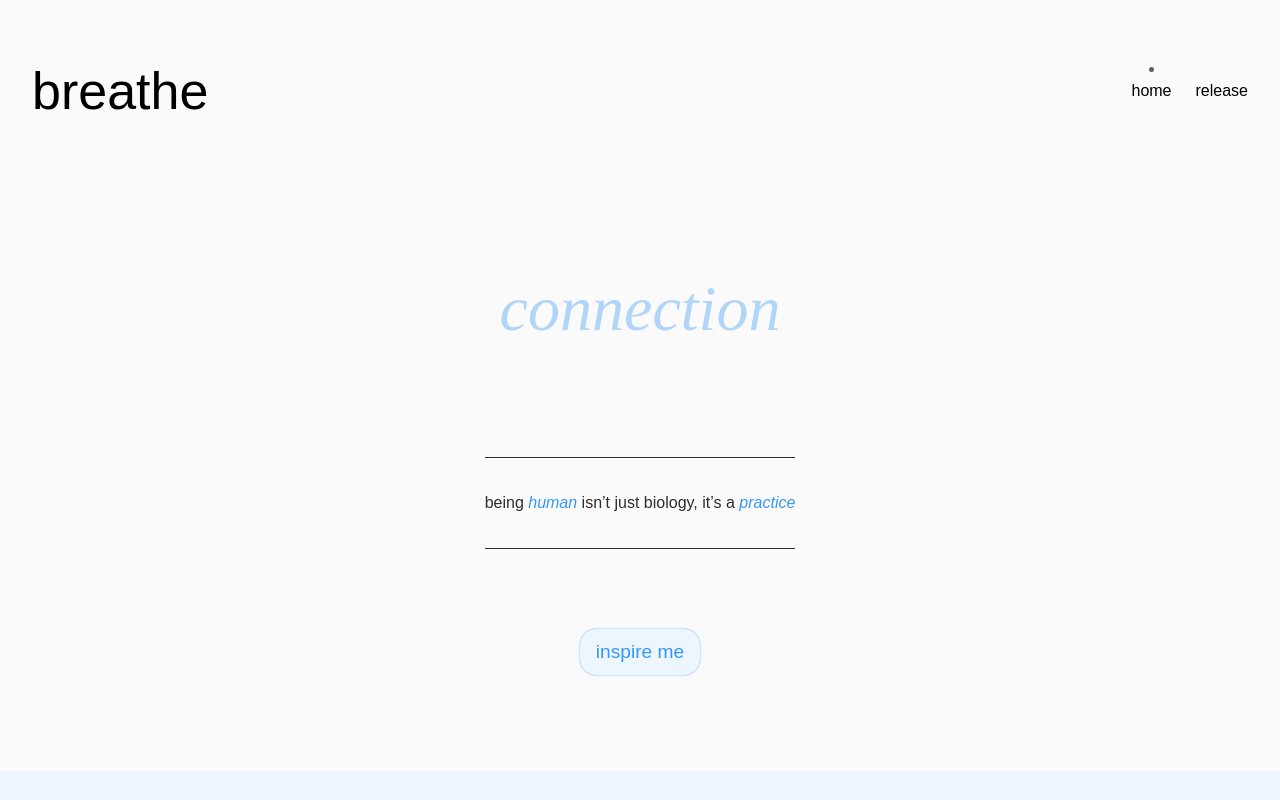
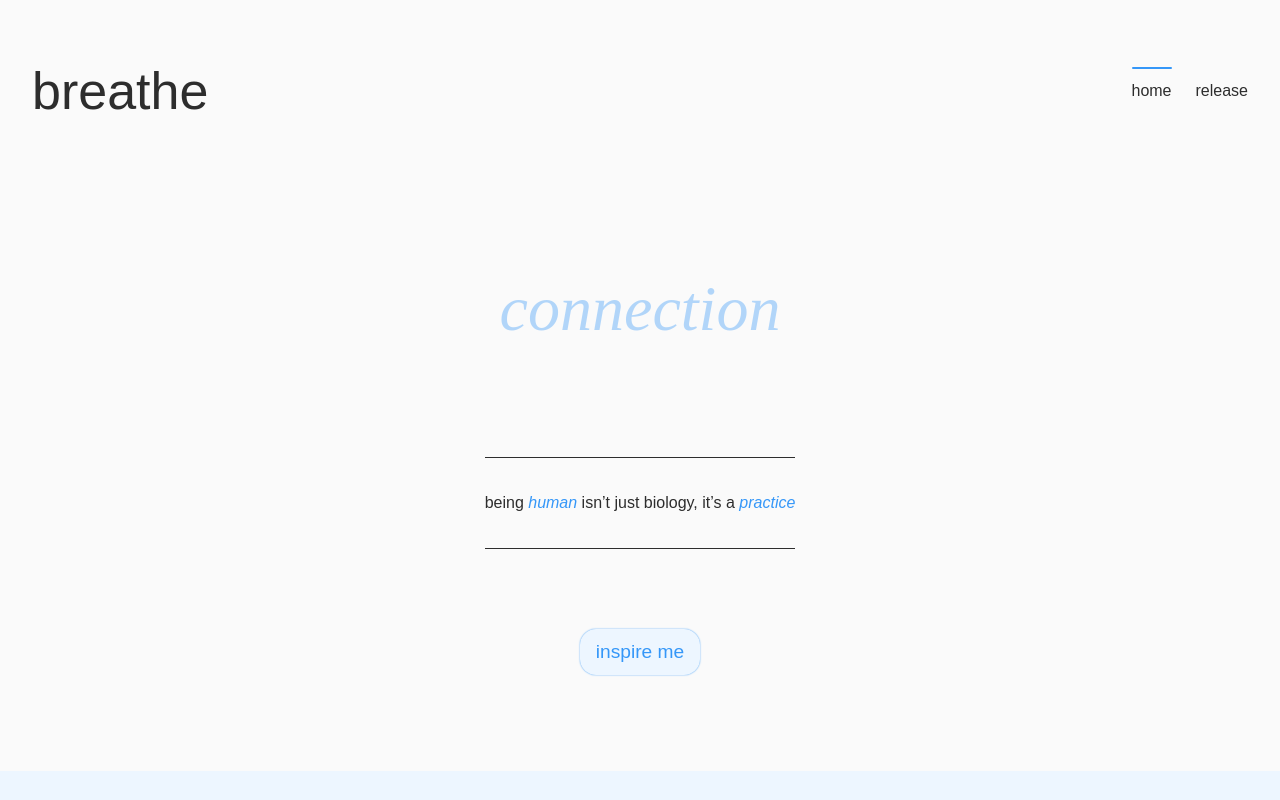
Before and after one commit to msecondi/Breathe-Client, a React (Vite) app: page / in a window 1280 px wide. Shown: the top 800 px of the page. Built offline with nearby package versions, Linux system fonts and the light colour scheme; no server answers.

Commit message:
restructured react router to include general Layout using Outlet. Added small styling to nav bar

```diff
--- a/src/App.jsx
+++ b/src/App.jsx
@@ -1,6 +1,8 @@
 import "./styles/styles.scss"
 import { BrowserRouter, Routes, Route } from "react-router-dom"
 import Home from "./pages/Home/Home.jsx"
+import FireFeed from "./pages/FireFeed/FireFeed.jsx"
+import Layout from "./pages/Layout/Layout.jsx"
 
 function App() {
 
@@ -8,8 +10,11 @@ function App() {
     <>
       <BrowserRouter>
         <Routes>
-          <Route path="/" element={<Home />}/>
-          {/* <Route path="/release" element={<FireFeed />}/> */}
+          <Route path="/" element={<Layout />}>
+            <Route index element={<Home />}/>
+            <Route path="/release" element={<FireFeed />}/>
+            {/* <Route path="*" element={<NoPageFound />}/> */}
+          </Route>
         </Routes>
       </BrowserRouter>
     </>
--- a/src/components/InspireMeBtn/InspireMeBtn.scss
+++ b/src/components/InspireMeBtn/InspireMeBtn.scss
@@ -17,7 +17,7 @@
     font-size: 1.2rem;
     padding: 0.75rem 1rem;
     border-radius: 1rem;
-    transition: all 1s ease-in-out;
+    transition: all 2s ease-in-out;
     cursor: pointer;
     &--active {
         border:none;
@@ -25,7 +25,7 @@
         background-color: $calm-accent;
         border-radius: 1rem 1rem 0 1rem;
         opacity: 1;
-        animation: pulse 1s ease;
+        animation: pulse 2s ease;
     }
     &__text {
         transition: all 0.5s ease;
--- a/src/components/Nav/Nav.jsx
+++ b/src/components/Nav/Nav.jsx
@@ -1,26 +1,27 @@
-import { useNavigate } from "react-router-dom";
+import { Link } from "react-router-dom";
 import "./Nav.scss"
 
-const Nav = ({page}) => {
-    const navigate = useNavigate();
+const Nav = ({currentPage}) => {
     return (
         <>
             <nav className="main-nav">
-                <h2 className="main-nav__logo">
-                    breathe
-                </h2>
+                <Link to="/" className="main-nav__logo-link">
+                    <h2 className="main-nav__logo">
+                        breathe
+                    </h2>
+
+                </Link>
                 <ul className="main-nav__list">
                     <div className="main-nav__list-container">
-                        <li className="main-nav__list-item">
-                            home
-                        </li>
-                        <span className={`current-page ${page === 'home' ? 'current-page--active' : ''}`}/>
+                        <Link to="/" className="main-nav__list-item">home</Link>
+                        <span className={`current-page ${currentPage === 'home' ? 'current-page--active' : ''}`}/>
                     </div>
                     <div className="main-nav__list-container">
-                        <li className="main-nav__list-item">
-                            release
-                        </li>
-                        <span className={`current-page ${page === 'release' ? 'current-page--active' : ''}`}/>
+                        <Link to="/release" className="main-nav__list-item">release</Link>
+                            {/* <li className="main-nav__list-item" onClick={() => navigate('/release')}>
+                                release
+                            </li> */}
+                        <span className={`current-page ${currentPage === 'release' ? 'current-page--active' : ''}`}/>
                     </div>
                 </ul>
             </nav>
--- a/src/components/Nav/Nav.scss
+++ b/src/components/Nav/Nav.scss
@@ -1,4 +1,10 @@
 @use "../../styles/partials/variables" as *;
+
+a {
+    text-decoration: none;
+    color: $calm-black;
+}
+
 .main-nav {
     display: flex;
     justify-content: space-between;
@@ -43,12 +49,19 @@
 .current-page {
     width: 0.3rem;
     height: 0.3rem;
-    background-color: $calm-semiblack;
+    // width: 2.5rem;
+    // height: 0.1rem;
+    background-color: $calm-accent;
     border-radius: 3rem;
-    display: none;
+    position: absolute;
+    top: 4.2rem;
+    opacity: 0;
+    transition: all 2s ease;
     &--active {
-        display: flex;
-        position: absolute;
-        top: 4.2rem;
+        opacity: 1;
+        // width: 0.3rem;
+        // height: 0.3rem;
+        width: 2.5rem;
+        height: 0.1rem;
     }
 }
--- a/src/pages/FireFeed/FireFeed.jsx
+++ b/src/pages/FireFeed/FireFeed.jsx
@@ -1,7 +1,21 @@
+import "./FireFeed.scss";
+import Nav from "../../components/Nav/Nav.jsx";
+
+import { useOutletContext } from "react-router-dom";
+import { useEffect } from "react";
 
 const FireFeed = () => {
+    const setCurrentPage = useOutletContext();
+    useEffect(() => {
+        setCurrentPage('release'); // Set the current page to 'release' for the nav bar
+    }, []);
+
     return (
         <>
+            {/* <Nav page="release"/> */}
+
+            {/* ~ flame animation ~ */}
+
 
         </>
     )
--- a/src/pages/Home/Home.jsx
+++ b/src/pages/Home/Home.jsx
@@ -1,12 +1,14 @@
-import Nav from "../../components/Nav/Nav.jsx";
+// import Nav from "../../components/Nav/Nav.jsx";
 import Hero from "../../components/Hero/Hero.jsx";
 import InspireMeBtn from "../../components/InspireMeBtn/InspireMeBtn.jsx";
 import QuoteList from "../../components/QuoteList/QuoteList.jsx";
 import Reflection from "../../components/Reflection/Reflection.jsx";
 
-import { useState, useRef } from "react";
+import { useState, useEffect, useRef } from "react";
+import { useOutletContext } from "react-router-dom";
 
 const Home = () => {
+
     const [isActive, setIsActive] = useState(false);
 
     const scrollToRef = useRef(null);
@@ -14,10 +16,16 @@ const Home = () => {
         scrollToRef.current?.scrollIntoView({ behavior: 'smooth' });
     };
 
+    const setCurrentPage = useOutletContext();
+    useEffect(() => {
+        setCurrentPage('home'); // Set the current page to 'home' for the nav bar
+    },
+    []);
+
     return (
         <>
             {/* Sticky nav bar? */}
-            <Nav page="home"/>
+            {/* <Nav page="home"/> */}
 
             {/* Hero Banner with alternating words */}
             <Hero />
--- /dev/null
+++ b/src/pages/Layout/Layout.jsx
@@ -0,0 +1,20 @@
+import "./Layout.scss"
+
+import { Outlet } from "react-router-dom";
+import { useState } from "react";
+import Nav from "../../components/Nav/Nav.jsx";
+
+const Layout = ({page}) => {
+    const [currentPage, setCurrentPage] = useState('');
+    return (
+        <>
+            <Nav currentPage={currentPage} />
+
+            <Outlet context={setCurrentPage}/>
+
+            {/* add footer here? */}
+        </>
+    )
+}
+
+export default Layout;
--- a/src/styles/partials/_mixins.scss
+++ b/src/styles/partials/_mixins.scss
@@ -26,7 +26,7 @@
 
 @keyframes pulse {
   0% { transform: scale(1); box-shadow: 0; }
-  50% { transform: scale(1.05); box-shadow: 0 0 0.5rem $calm-black; }
+  50% { transform: scale(1.05); box-shadow: 0 0 0.5rem $calm-accent; }
   100% { transform: scale(1); box-shadow: 0; }
 }
 
--- a/src/styles/partials/_variables.scss
+++ b/src/styles/partials/_variables.scss
@@ -5,10 +5,11 @@ $primary-font: "AlbertSans", sans-serif;
 
 // primary colours
 $calm-main: rgb(237, 246, 255); //almost blue
+$calm-body: rgb(250, 250, 250); //a bit darker than white
 $calm-accent: rgb(53, 151, 248);
 $calm-black: rgb(45, 45, 45);
 
 //secondary colours
-$calm-body: rgb(250, 250, 250); //a bit darker than white
+$calm-secondary: rgb(232, 255, 86); //secondary accent
 $calm-semiblack: rgb(95, 95, 95);
-$calm-error: rgb(203, 38, 38);
+$calm-error: rgb(203, 38, 38); //if needed
```
Also changed, not shown: src/assets/svgs/breathe_logo.svg (added), src/pages/Layout/Layout.scss (added).
